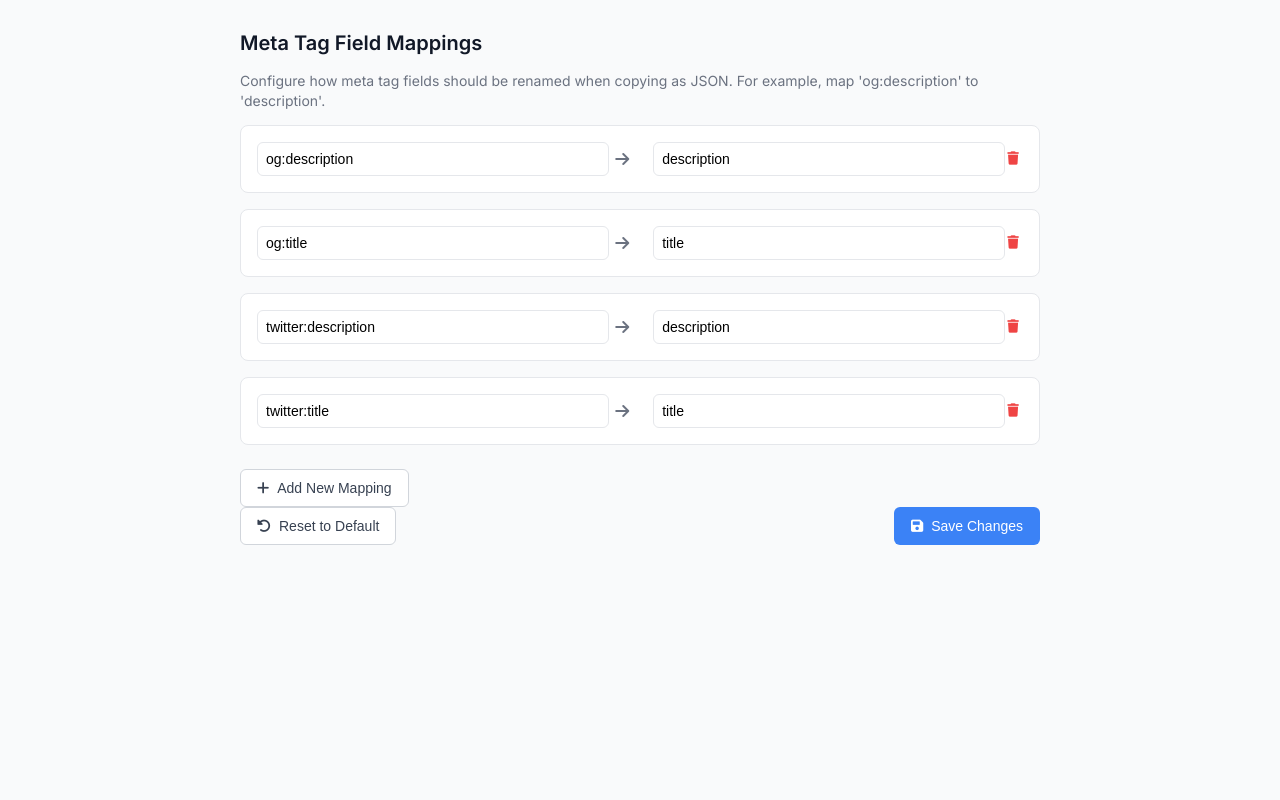
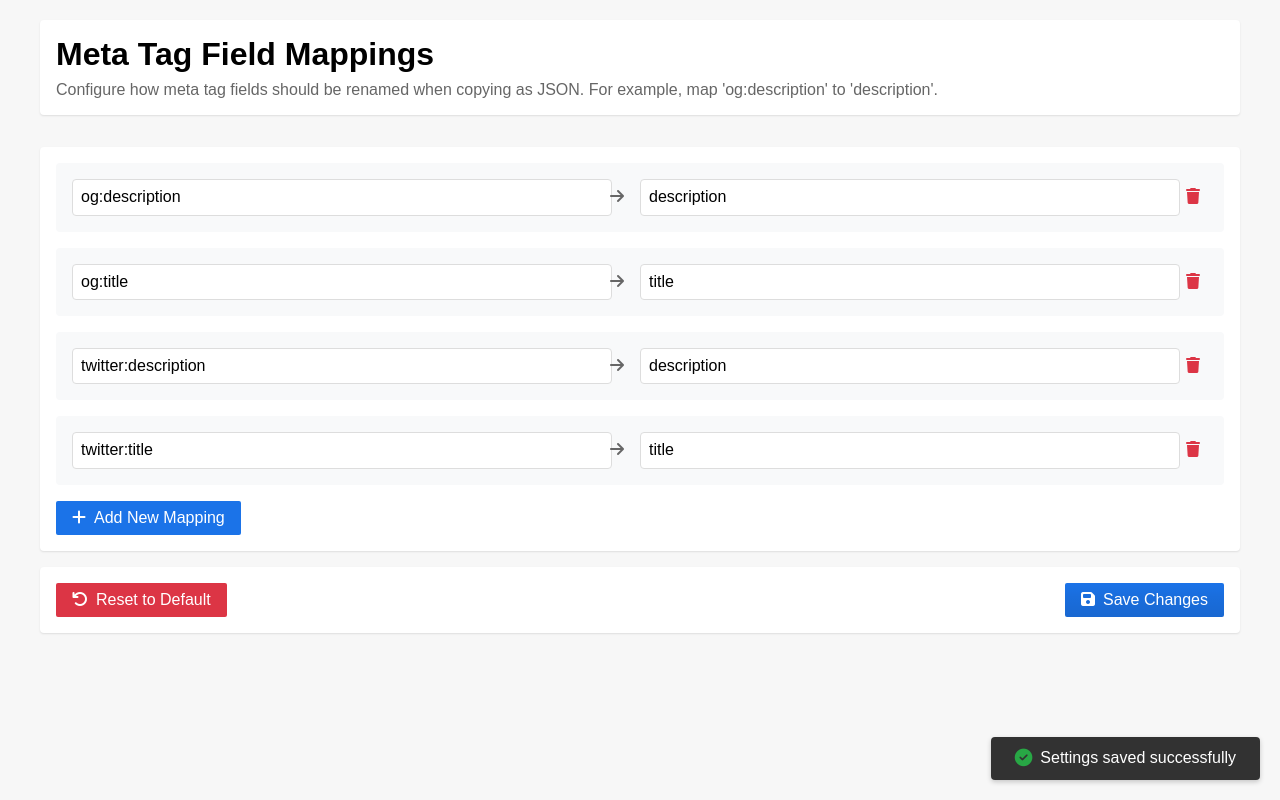
Before and after one commit to gusibi/meta-tag-fetcher, a browser extension: page options.html in a window 1280 px wide. Both pictures are taken after a click on the button "Save Changes". Drawn offline with nearby package versions, Linux system fonts and the light colour scheme.

Commit message:
optinos use purecss

```diff
--- a/options.html
+++ b/options.html
@@ -4,118 +4,174 @@
   <title>Meta Tag Fetcher Settings</title>
   <meta charset="UTF-8">
   <meta name="viewport" content="width=device-width, initial-scale=1.0">
-  <link href="styles/main.css" rel="stylesheet">
-  <link href="style.css" rel="stylesheet">
-  <link href="https://fonts.googleapis.com/css2?family=Inter:wght@400;500;600&display=swap" rel="stylesheet">
-  <link href="https://cdnjs.cloudflare.com/ajax/libs/font-awesome/6.0.0/css/all.min.css" rel="stylesheet">
+  <link rel="stylesheet" href="https://cdn.jsdelivr.net/npm/purecss@3.0.0/build/pure-min.css">
+  <link rel="stylesheet" href="https://cdn.jsdelivr.net/npm/purecss@3.0.0/build/grids-responsive-min.css">
+  <link href="https://cdnjs.cloudflare.com/ajax/libs/font-awesome/6.4.0/css/all.min.css" rel="stylesheet">
   <style>
+    /* Layout */
     body {
-      min-width: 800px;
-      background-color: #f9fafb;
+      max-width: 1200px;
+      margin: 0 auto;
+      padding: 20px;
+      background-color: #f7f7f7;
     }
+
+    /* Header */
+    .header {
+      margin-bottom: 2rem;
+      padding: 1rem;
+      background: white;
+      border-radius: 4px;
+      box-shadow: 0 1px 2px rgba(0,0,0,0.1);
+    }
+
+    .header h1 {
+      margin: 0 0 0.5rem 0;
+    }
+
+    .header p {
+      margin: 0;
+      color: #666;
+    }
+
+    /* Content */
+    .content {
+      background: white;
+      padding: 1rem;
+      border-radius: 4px;
+      box-shadow: 0 1px 2px rgba(0,0,0,0.1);
+    }
+
+    /* Mapping Row */
     .mapping-row {
       display: grid;
       grid-template-columns: 1fr auto 1fr auto;
       gap: 1rem;
       align-items: center;
+      margin-bottom: 1rem;
       padding: 1rem;
-      background-color: white;
-      border: 1px solid #e5e7eb;
-      border-radius: 0.5rem;
-      transition: all 0.2s ease;
+      background-color: #f8f9fa;
+      border-radius: 4px;
     }
-    .mapping-row:hover {
-      box-shadow: 0 2px 4px rgba(0, 0, 0, 0.05);
-    }
+
     .mapping-row input {
       width: 100%;
       padding: 0.5rem;
-      border: 1px solid #e5e7eb;
-      border-radius: 0.375rem;
-      font-size: 0.875rem;
-      transition: all 0.2s ease;
+      border: 1px solid #ddd;
+      border-radius: 4px;
     }
+
     .mapping-row input:focus {
+      border-color: #1b73e8;
       outline: none;
-      border-color: #3b82f6;
-      box-shadow: 0 0 0 2px rgba(59, 130, 246, 0.1);
     }
+
     .arrow {
-      color: #6b7280;
-      padding: 0 0.5rem;
+      color: #666;
     }
+
     .delete-btn {
-      color: #ef4444;
+      color: #dc3545;
       background: none;
       border: none;
-      padding: 0.25rem;
       cursor: pointer;
-      transition: all 0.2s ease;
+      padding: 0.5rem;
     }
+
     .delete-btn:hover {
-      color: #dc2626;
-      transform: scale(1.1);
+      color: #c82333;
     }
+
+    /* Footer */
+    .footer {
+      margin-top: 1rem;
+      padding: 1rem;
+      background: white;
+      border-radius: 4px;
+      box-shadow: 0 1px 2px rgba(0,0,0,0.1);
+      display: flex;
+      justify-content: space-between;
+      align-items: center;
+    }
+
+    /* Toast */
     .toast {
       position: fixed;
-      bottom: 1rem;
-      right: 1rem;
-      padding: 1rem;
-      background-color: #1f2937;
+      bottom: 20px;
+      right: 20px;
+      padding: 12px 24px;
+      background: #323232;
       color: white;
-      border-radius: 0.5rem;
-      box-shadow: 0 4px 6px rgba(0, 0, 0, 0.1);
+      border-radius: 4px;
+      box-shadow: 0 2px 5px rgba(0,0,0,0.2);
+      z-index: 1000;
+      display: flex;
+      align-items: center;
+      gap: 0.5rem;
       transition: all 0.3s ease;
-      z-index: 50;
+      transform: translateY(0);
+      opacity: 1;
+    }
+
+    .toast.hidden {
+      transform: translateY(100%);
+      opacity: 0;
+      pointer-events: none;
+    }
+
+    .toast i {
+      font-size: 1.1em;
+    }
+
+    /* Pure CSS Overrides */
+    .pure-button-primary {
+      background-color: #1b73e8;
+    }
+
+    .pure-button-error {
+      background-color: #dc3545;
+      color: white;
+    }
+
+    .pure-button i {
+      margin-right: 0.5rem;
+    }
+
+    .pure-button + .pure-button {
+      margin-left: 0.5rem;
     }
   </style>
 </head>
-<body class="bg-gray-50">
-  <div class="container max-w-3xl mx-auto py-8">
-    <div class="bg-white rounded-lg shadow">
-      <!-- Header -->
-      <div class="px-6 py-5 border-b border-gray-200">
-        <h1 class="text-xl font-semibold text-gray-900">Meta Tag Field Mappings</h1>
-        <p class="mt-1 text-sm text-gray-500">
-          Configure how meta tag fields should be renamed when copying as JSON. For example, map 'og:description' to 'description'.
-        </p>
+<body>
+  <div class="header">
+    <h1>Meta Tag Field Mappings</h1>
+    <p>Configure how meta tag fields should be renamed when copying as JSON. For example, map 'og:description' to 'description'.</p>
   </div>
 
-      <!-- Mapping Container -->
-      <div class="p-6">
-        <div id="mappingContainer" class="space-y-4">
+  <div class="content">
+    <div id="mappingContainer">
       <!-- Mapping rows will be inserted here -->
     </div>
 
-        <!-- Add Mapping Button -->
-        <div class="mt-6">
-          <button id="addMappingBtn" class="btn btn-secondary">
-            <i class="fas fa-plus mr-2"></i>
-            Add New Mapping
+    <div style="margin-top: 1rem;">
+      <button id="addMappingBtn" class="pure-button pure-button-primary">
+        <i class="fas fa-plus"></i>Add New Mapping
       </button>
     </div>
   </div>
 
-      <!-- Footer -->
-      <div class="px-6 py-4 bg-gray-50 border-t border-gray-200 flex justify-between rounded-b-lg">
-        <button id="resetBtn" class="btn btn-secondary">
-          <i class="fas fa-rotate-left mr-2"></i>
-          Reset to Default
+  <div class="footer">
+    <button id="resetBtn" class="pure-button pure-button-error">
+      <i class="fas fa-undo"></i>Reset to Default
     </button>
-        <button id="saveBtn" class="btn btn-primary">
-          <i class="fas fa-save mr-2"></i>
-          Save Changes
+    <button id="saveBtn" class="pure-button pure-button-primary">
+      <i class="fas fa-save"></i>Save Changes
     </button>
   </div>
-    </div>
-  </div>
 
-  <!-- Toast -->
-  <div id="toast" class="toast translate-y-full opacity-0">
-    <div class="flex items-center">
-      <span id="toastIcon" class="mr-2"></span>
+  <div id="toast" class="toast hidden">
+    <span id="toastIcon"></span>
     <span id="toastMessage"></span>
-    </div>
   </div>
 
   <script src="options.js"></script>
--- a/options.js
+++ b/options.js
@@ -77,20 +77,17 @@ function showToast(message, isError = false) {
   const toastMessage = document.getElementById('toastMessage');
   const toastIcon = document.getElementById('toastIcon');
 
-  // Clear any existing timeouts
-  if (toast.hideTimeout) {
-    clearTimeout(toast.hideTimeout);
-  }
-
   toastMessage.textContent = message;
   toastIcon.innerHTML = isError
-    ? '<i class="fas fa-circle-xmark text-red-500"></i>'
-    : '<i class="fas fa-circle-check text-green-500"></i>';
+    ? '<i class="fas fa-circle-xmark" style="color: #dc3545;"></i>'
+    : '<i class="fas fa-circle-check" style="color: #28a745;"></i>';
 
-  toast.classList.remove('translate-y-full', 'opacity-0');
+  // Show toast
+  toast.classList.remove('hidden');
 
-  toast.hideTimeout = setTimeout(() => {
-    toast.classList.add('translate-y-full', 'opacity-0');
+  // Hide toast after 3 seconds
+  setTimeout(() => {
+    toast.classList.add('hidden');
   }, 3000);
 }
 
@@ -137,7 +134,7 @@ document.addEventListener('DOMContentLoaded', async () => {
   saveBtn.onclick = async () => {
     const mappings = validateMappings();
     if (mappings) {
-      await saveFieldMappings(mappings);
+      saveFieldMappings(mappings);
     }
   };
 
```
Lines whose indentation alone changed are shown as unchanged.
